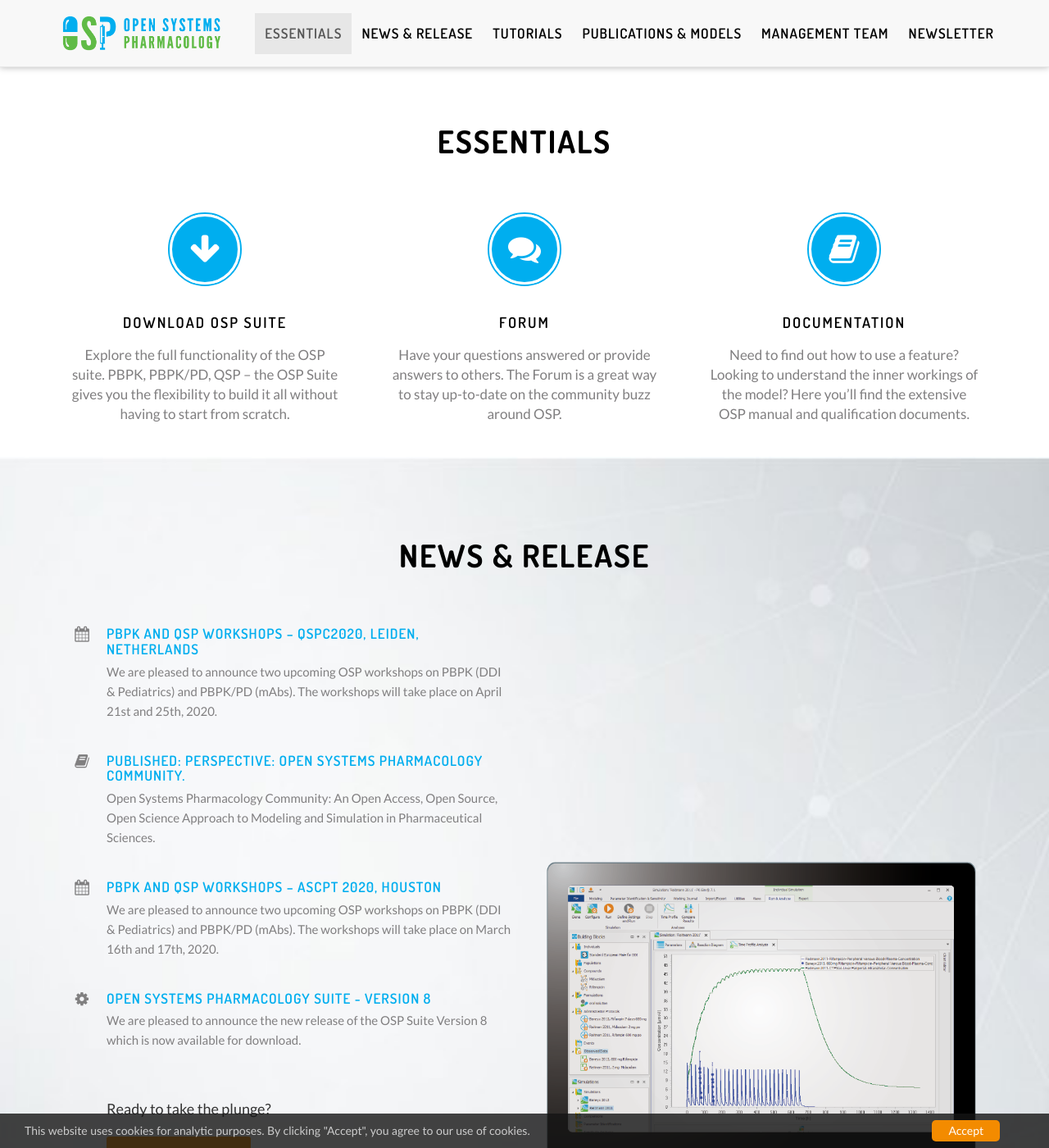
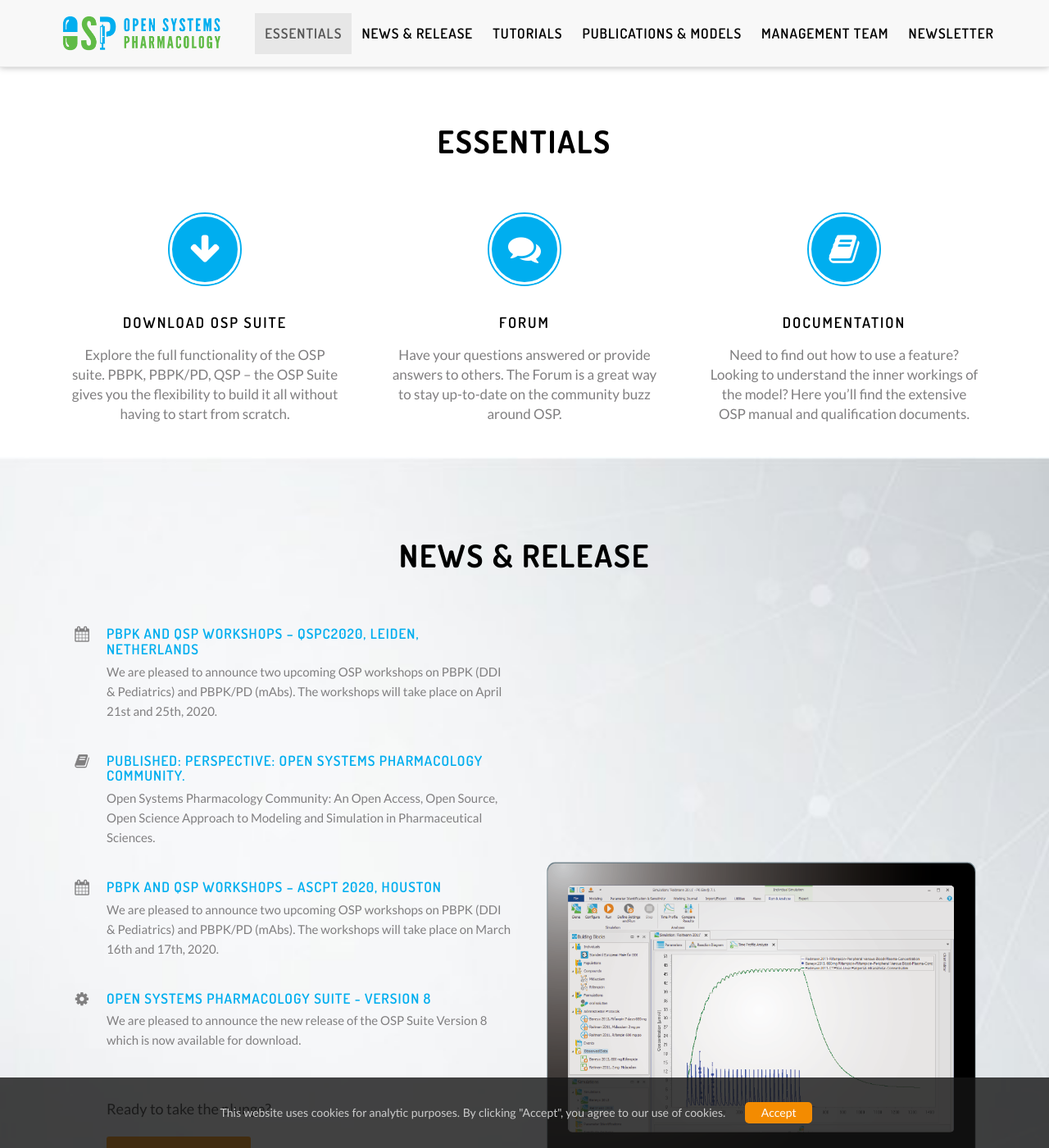
Before and after one commit to Open-Systems-Pharmacology/open-systems-pharmacology.github.io, a Jekyll site: the page built from index.md, in a window 1280 px wide and 1400 px high, scrolled down 554 px. Shown: the whole window at 82% size. Built offline with Jekyll 4.4.1, drawn with Linux system fonts in a browser that asks for light colours.

```diff
--- a/_includes/cookie.html
+++ b/_includes/cookie.html
@@ -1,4 +1,7 @@
 <div id="cookieConsent">
-  This website uses cookies for analytic purposes. By clicking "Accept", you agree to our use of cookies.
+  <span>
+    This website uses cookies for analytic purposes. By clicking "Accept", you
+    agree to our use of cookies.
+  </span>
   <a class="cookieConsentOK">Accept</a>
 </div>
--- a/_sass/_cookie.scss
+++ b/_sass/_cookie.scss
@@ -1,27 +1,31 @@
 #cookieConsent {
-  background-color: rgba(20, 20, 20, 0.8);
+  background-color: rgba(20,20,20,0.8);
   min-height: 26px;
   font-size: 14px;
-  color: #ccc;
+  color:#ccc;
   line-height: 26px;
-  padding: 8px 0 8px 30px;
+  padding: 20px 0;
   font-family: "Trebuchet MS", Helvetica, sans-serif;
   position: fixed;
   bottom: 0;
-  left: 0;
-  right: 0;
-  display: none;
+  display: block;
   z-index: 9999;
+  text-align:center;
+  width: 100%;
+
+  span {
+    display: inline-block;
+  }
 
   a.cookieConsentOK {
     background-color: $default-button-action-background-color;
     color: $default-button-action-text-color;
-    display: block;
+    display: inline-block;
     border-radius: 5px;
     padding: 0 20px;
     cursor: pointer;
-    float: right;
-    margin: 0 60px 0 10px;
+    /*float: right;*/
+    margin: 10px 20px;
 
     &:hover {
       background-color: $default-button-action-hover-color;
```
